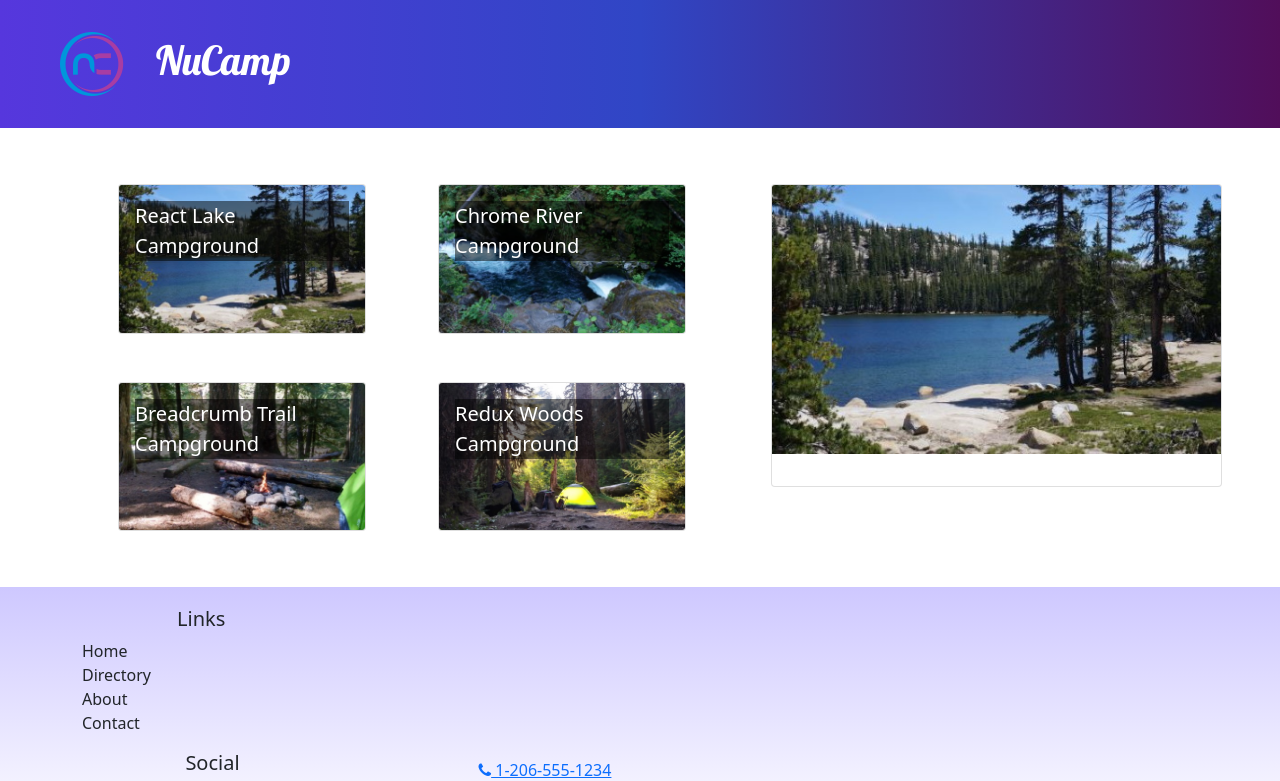
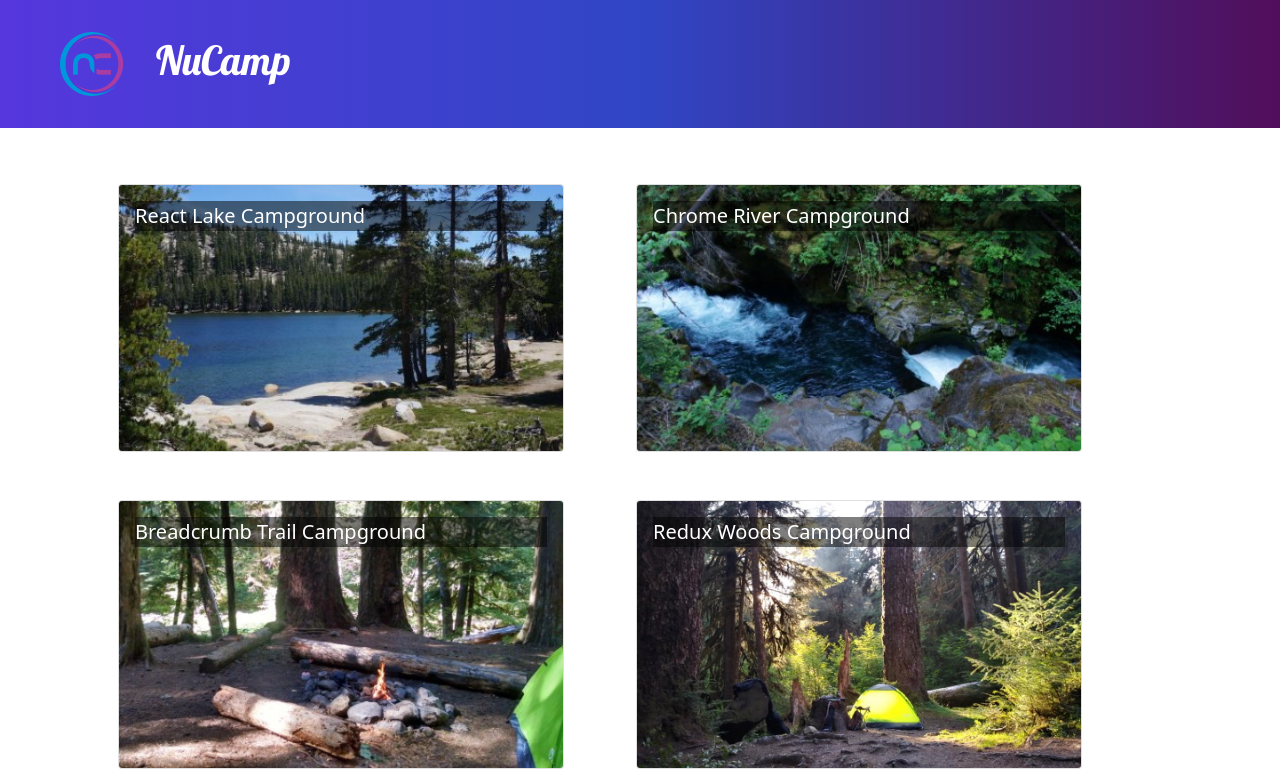
Before and after one commit to BadAtUserName/nucampsite, a React (Create React App) app: page /directory in a window 1280 px wide. Shown: the top 781 px of the page. Built offline with nearby package versions, Linux system fonts and the light colour scheme.

Commit message:
CampsiteDetailPage with useParams

```diff
--- a/src/App.js
+++ b/src/App.js
@@ -1,6 +1,7 @@
 import { Routes, Route } from 'react-router-dom';
 import HomePage from './pages/HomePage';
 import ContactPage from './pages/ContactPage';
+import CampsiteDetailPage from './pages/CampsiteDetailPage';
 import React from 'react';
 import './App.css';
 
@@ -16,6 +17,7 @@
           <Route path='/' element={<HomePage/>} />
           <Route path='contact' element={<ContactPage/>} />
           <Route path='directory' element={<CampsitesDirectoryPage/>} />
+          <Route path='directory/:campsiteId' element={<CampsiteDetailPage/>}/>
         </Routes>
         <Footer />
     </div>
--- a/src/features/campsites/CampsiteCard.js
+++ b/src/features/campsites/CampsiteCard.js
@@ -1,23 +1,20 @@
 import { Card, CardImg, CardImgOverlay, CardTitle } from 'reactstrap';
+import { Link } from 'react-router-dom';
 
 const CampsiteCard = ({ campsite }) => {
-  const {image, name} = campsite;
+  const {id, image, name} = campsite;
   return (
+    <Link>
       <Card>
         <CardImg
           width='100%'
           src={image}
-        alt={name}
-      />
-
+          alt={name}/>
         <CardImgOverlay>
           <CardTitle>{name}</CardTitle>
         </CardImgOverlay>
-
-
-
       </Card>
-
+    </Link>
   );
 }
 
--- a/src/features/campsites/CampsitesList.js
+++ b/src/features/campsites/CampsitesList.js
@@ -3,7 +3,7 @@
 import CampsiteCard from "./CampsiteCard";
 import { selectAllCampsites } from './campsitesSlice';
 
-const CampsitesList = ({ setCampsiteId }) => {
+const CampsitesList = () => {
   const campsites = selectAllCampsites();
   return (
     <Row className='ms-auto'>
@@ -11,8 +11,7 @@
         <Col
           md='5'
           className='m-4'
-          key={campsite.id}
-          onClick={() => setCampsiteId(campsite.id)}>
+          key={campsite.id}>
           <CampsiteCard campsite={campsite} />
         </Col>
       )}
--- a/src/features/campsites/campsitesSlice.js
+++ b/src/features/campsites/campsitesSlice.js
@@ -6,13 +6,14 @@
 
 //below in the function in the return, returns the campsite with the same id as the id that was passed into the function
 export const selectCampsiteById = (id) => {
-  return CAMPSITES.find((campsite) => campsite.id === id)
+  return CAMPSITES.find((campsite) => campsite.id === parseInt(id))
 };
 
 export const selectFeaturedCampsite = () => {
   return CAMPSITES.find((campsite) => campsite.featured)
 }
 
+
 //export const selectRandomCampsite = () => {
   //return CAMPSITES[Math.floor(CAMPSITES.length * Math.random())]; //selects random campsite object from the //CAMPSITES array
 
--- /dev/null
+++ b/src/pages/CampsiteDetailPage.js
@@ -0,0 +1,18 @@
+import { Container, Row } from 'reactstrap';
+import { useParams } from 'react-router-dom';
+import { selectCampsiteById } from '../features/campsites/campsitesSlice';
+import CampsiteDetail from '../features/campsites/CampsiteDetail';
+
+const CampsiteDetailPage = () => {
+  const { campsiteId } = useParams(); //destruct var campsiteID from useParams function the url parameter will be aval as 1st property
+  const campsite = selectCampsiteById(campsite);
+  return (
+    <Container>
+      <Row>
+        <CampsiteDetail campsite={campsite}/>
+      </Row>
+    </Container>
+  );
+}
+
+export default CampsiteDetailPage
--- a/src/pages/CampsitesDirectoryPage.js
+++ b/src/pages/CampsitesDirectoryPage.js
@@ -1,26 +1,12 @@
-import { useState } from 'react'
-import { Container, Row, Col } from "reactstrap";
-import CampsiteDetail from '../features/campsites/CampsiteDetail'
-import CampsitesList from "../features/campsites/CampsitesList";
-import { selectCampsiteById } from "../features/campsites/campsitesSlice";
+import { Container } from 'reactstrap';
+import CampsitesList from '../features/campsites/CampsitesList';
 
 const CampsitesDirectoryPage = () => {
-  const [campsiteId, setCampsiteId] = useState(0);
-  const selectedCampsite = selectCampsiteById(campsiteId)
+    return (
+        <Container>
+            <CampsitesList />
+        </Container>
+    );
+};
 
-  return (
-    <Container>
-
-      <Row>
-        <Col sm='5' md='7'>
-        <CampsitesList setCampsiteId={setCampsiteId} />
-        </Col>
-        <Col sm='7' md='5'>
-        <CampsiteDetail campsite={selectedCampsite} />
-        </Col>
-      </Row>
-    </Container>
-  )
-}
-
-export default CampsitesDirectoryPage
+export default CampsitesDirectoryPage;
```
Lines whose indentation alone changed are shown as unchanged.
